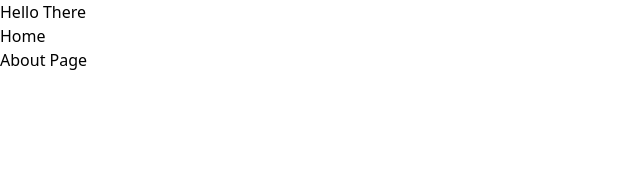
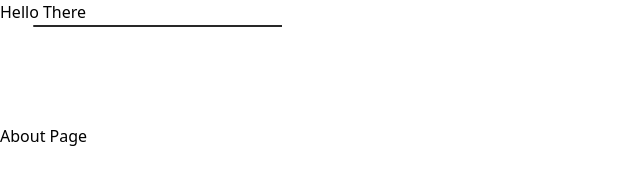
Before and after one commit to stark5200/Astro_testing_01, an Astro site: page / in a window 1280 px wide. Shown: the whole page, without its empty margins (0-640 px from the left). Built offline with nearby package versions, Linux system fonts and the light colour scheme; Astro itself is replaced by a stand-in of ours.

Commit message:
added custom line svg

```diff
--- a/package.json
+++ b/package.json
@@ -15,6 +15,7 @@
     "@types/react": "^18.2.28",
     "@types/react-dom": "^18.2.13",
     "astro": "^3.3.0",
+    "framer-motion": "^10.16.4",
     "react": "^18.2.0",
     "react-dom": "^18.2.0",
     "tailwindcss": "^3.3.3"
--- a/src/components/Nav.tsx
+++ b/src/components/Nav.tsx
@@ -1,7 +1,20 @@
+import stark from "../../public/images/stark.jpg"
+import { motion } from "framer-motion"
+import { useState } from "react"
+
 export default function Nav(){
+  const [toggled, setToggled] = useState(false)
   return(
-    <nav>
-      Home
+    <nav className="relative mx-8 mb-24">
+      <svg
+        width="250"
+        height={4}
+        viewBox="0 0 250 4"
+        fill="none"
+        xmlns="http://www.w3.org/2000/svg"
+      >
+        <path d="M2 2L428 2" stroke="#282828" strokeWidth={2} strokeLinecap="round"/>
+      </svg>
     </nav>
   )
 }
```
Also changed, not shown: 1 other file.
